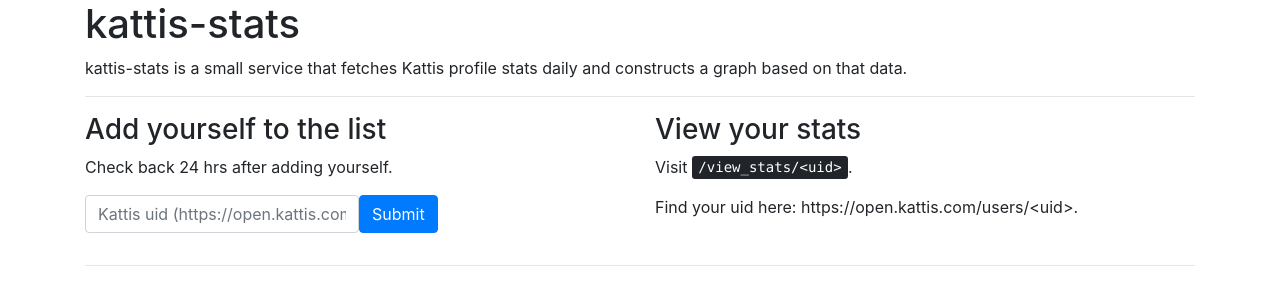
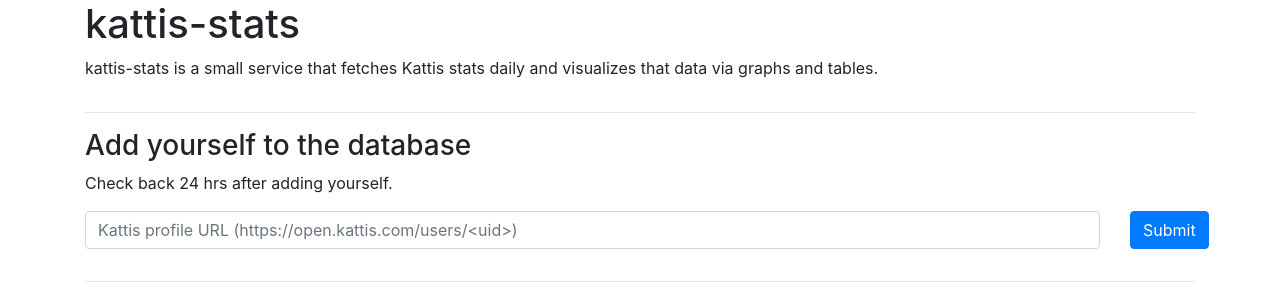
Before and after one commit to dkgv/kattis-stats, a Flask app: template templates/index.html in a window 1280 px wide. Shown: the top 282 px of the page. Run offline with Flask 2, Linux system fonts and the light colour scheme; the template is opened without the code that fills it, so the values that code supplies are empty; some libraries are stand-ins or nearby versions.

Commit message:
Support full Kattis profile URLs

```diff
--- a/app.py
+++ b/app.py
@@ -50,6 +50,11 @@
 
     uid = data['uid']
 
+    # Check if URL was submitted
+    kattis_url = 'https://open.kattis.com/users/'
+    if uid.startswith(kattis_url):
+        uid = uid.split(kattis_url)[1]
+
     # Does user already exist?
     if any(row['fields']['UserId'] == uid for row in users_table.get_all()):
         return jsonify({'status': 'user already exists'})
--- a/templates/index.html
+++ b/templates/index.html
@@ -5,24 +5,29 @@
     </head>
     <body>
         <div class="container">
-            <h1>kattis-stats</h1>
-            <p>kattis-stats is a small service that fetches Kattis profile stats daily and constructs a graph based on that data.</p>
+            <div class="row">
+                <div class="col">
+                    <h1>kattis-stats</h1>
+                    <p>kattis-stats is a small service that fetches Kattis stats daily and visualizes that data via graphs and tables.</p>
+                </div>
+            </div>
 
             <hr>
 
             <div class="row">
-                <div class="col-6">
-                    <h3>Add yourself to the list</h3>
+                <div class="col">
+                    <h3>Add yourself to the database</h3>
                     <p>Check back 24 hrs after adding yourself.</p>
-                    <form class="form-inline" method="POST" action="/api/add_user">
-                        <input class="form-control" type="text" placeholder="Kattis uid (https://open.kattis.com/users/<uid>)" name="uid" id="uid">
-                        <input class="btn btn-primary" type="submit" value="Submit">
+                    <form method="POST" action="/api/add_user">
+                        <div class="row">
+                            <div class="col-11">
+                                <input class="form-control" type="text" placeholder="Kattis profile URL (https://open.kattis.com/users/<uid>)" name="uid" id="uid">
+                            </div>
+                            <div class="col-1">
+                                <input class="btn btn-primary" type="submit" value="Submit">
+                            </div>
+                        </div>
                     </form>
-                </div>
-                <div class="col-6">
-                    <h3>View your stats</h3>
-                    <p>Visit <kbd>/view_stats/&lt;uid&gt;</kbd>.</p>
-                    <p>Find your uid here: https://open.kattis.com/users/&lt;uid&gt;.</p>
                 </div>
             </div>
 
```
